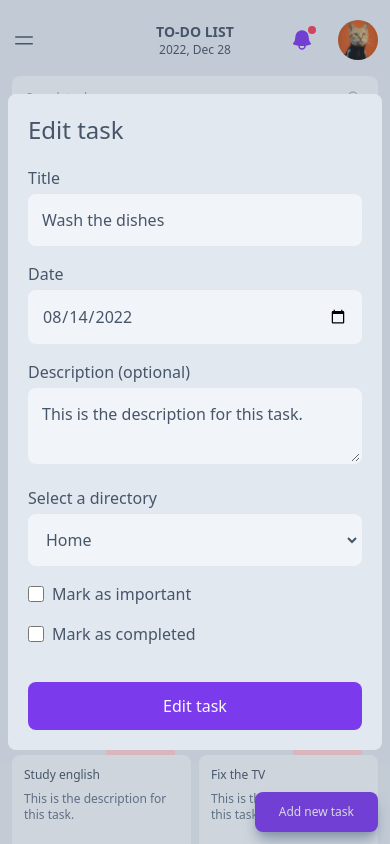
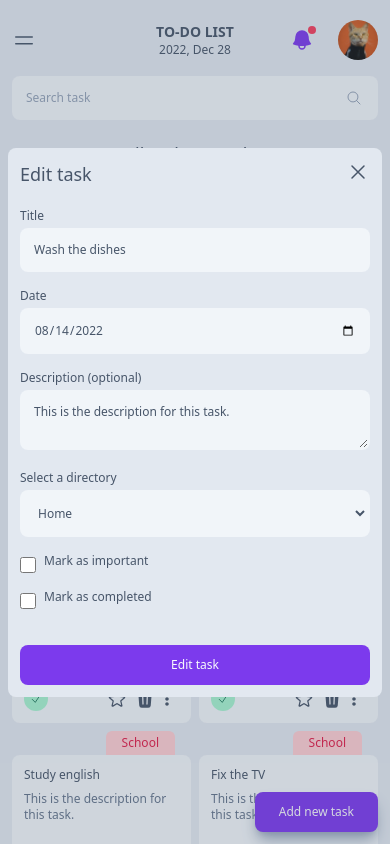
Before and after one commit to aridsm/tasks-app, a React (Create React App) app: page / in a window 390 px wide. Both pictures are taken after a click on the button 167 px from the left and 459 px from the top of the page. Shown: the top 844 px of the page. Built offline with nearby package versions, Linux system fonts and the light colour scheme.

Commit message:
responsive modal

```diff
--- a/src/components/TasksSection/TaskItem/BtnEditTask.tsx
+++ b/src/components/TasksSection/TaskItem/BtnEditTask.tsx
@@ -25,7 +25,7 @@ const BtnEditTask: React.FC<{ task: Task }> = ({ task }) => {
     <>
       <Tooltip txt="edit task">
         <button
-          className="rounded-full hover:bg-slate-200 w-6 sm:w-8 h-6 sm:h-8 grid place-items-center dark:hover:bg-slate-700/[.3]"
+          className="transition w-6 sm:w-8 h-6 sm:h-8 grid place-items-center dark:hover:text-slate-200 hover:text-slate-700"
           onClick={openModalEditTask}
         >
           <OptionsSvg className="w-4 sm:w-5 h-4 sm:h-5" />
--- a/src/components/TasksSection/TaskItem/BtnToggleCompleted.tsx
+++ b/src/components/TasksSection/TaskItem/BtnToggleCompleted.tsx
@@ -31,7 +31,7 @@ const BtnToggleCompleted: React.FC<{
         <span className="block py-1 px-3 absolute invisible sm:static sm:visible">
           {taskCompleted ? "completed" : "uncompleted"}
         </span>
-        <span className="p-1 block sm:hidden">
+        <span className=" sm:hidden w-6 h-6 grid place-items-center">
           {taskCompleted ? (
             <Check className="w-3 h-3" />
           ) : (
--- a/src/components/Utilities/Modal.tsx
+++ b/src/components/Utilities/Modal.tsx
@@ -1,5 +1,6 @@
 import React from "react";
 import ReactDOM from "react-dom";
+import { ReactComponent as SvgX } from "../../assets/x.svg";
 
 const ModalContent: React.FC<{
   children: React.ReactNode;
@@ -13,10 +14,17 @@ const ModalContent: React.FC<{
 
   return (
     <div
-      className="fixed bg-slate-600/[.2] w-full h-full z-30 grid place-items-center px-2 text-slate-600 dark:text-slate-200"
+      className="xl:text-base sm:text-sm text-xs fixed bg-slate-600/[.2] w-full h-full z-30 grid place-items-center px-2 text-slate-600 dark:text-slate-200"
       onClick={closeModalHandler}
     >
-      <section className="bg-slate-200 max-w-lg w-full rounded-lg p-5 flex flex-col justify-start dark:bg-slate-900">
+      <section className="relative bg-slate-200 max-w-lg w-full rounded-lg p-3 sm:p-5 flex flex-col justify-start dark:bg-slate-900">
+        <button
+          aria-label="close alert"
+          className="absolute right-3 sm:right-4"
+          onClick={onClose}
+        >
+          <SvgX />
+        </button>
         {children}
       </section>
     </div>
--- a/src/components/Utilities/ModalConfirm.tsx
+++ b/src/components/Utilities/ModalConfirm.tsx
@@ -12,7 +12,7 @@ const ModalConfirm: React.FC<{
   };
   return (
     <Modal onClose={onClose}>
-      <h2 className="font-medium mb-5 text-2xl">Are you sure?</h2>
+      <h2 className="font-medium mb-5 text-lg md:text-2xl">Are you sure?</h2>
       <p className="text-slate-500">{text}</p>
       <div className="mt-7 ml-auto">
         <button onClick={onClose}>Cancel</button>
--- a/src/components/Utilities/ModalTask.tsx
+++ b/src/components/Utilities/ModalTask.tsx
@@ -89,7 +89,7 @@ const ModalCreateTask: React.FC<{
   };
   return (
     <Modal onClose={onClose}>
-      <h2 className="font-medium mb-5 text-2xl">{nameForm}</h2>
+      <h2 className="font-medium mb-5 text-lg md:text-2xl">{nameForm}</h2>
       <form
         className="flex flex-col stylesInputsField"
         onSubmit={addNewTaskHandler}
--- a/src/components/Utilities/Tooltip.tsx
+++ b/src/components/Utilities/Tooltip.tsx
@@ -39,7 +39,7 @@ const Tooltip: React.FC<Props> = ({ txt, children, className }) => {
       </span>
       <div
         ref={tooltipRef}
-        className={`absolute bg-slate-600 dark:bg-black rounded-md w-max py-1 px-2 top-full text-slate-200 z-10 ${tooltipPosition} ${
+        className={`absolute bg-slate-600 dark:bg-black rounded-md w-max py-1 px-2 top-full text-slate-200 z-30 ${tooltipPosition} ${
           tooltipVisible ? "block" : "hidden"
         }`}
       >
```
